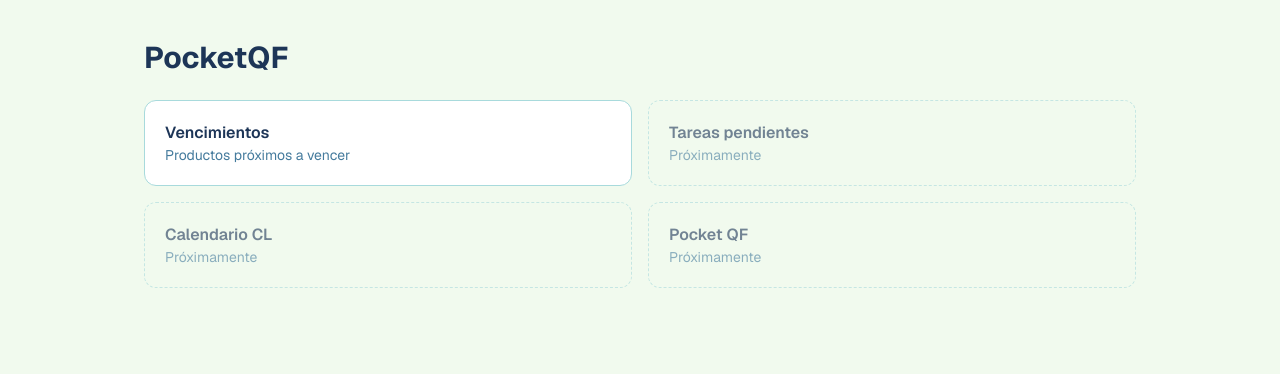
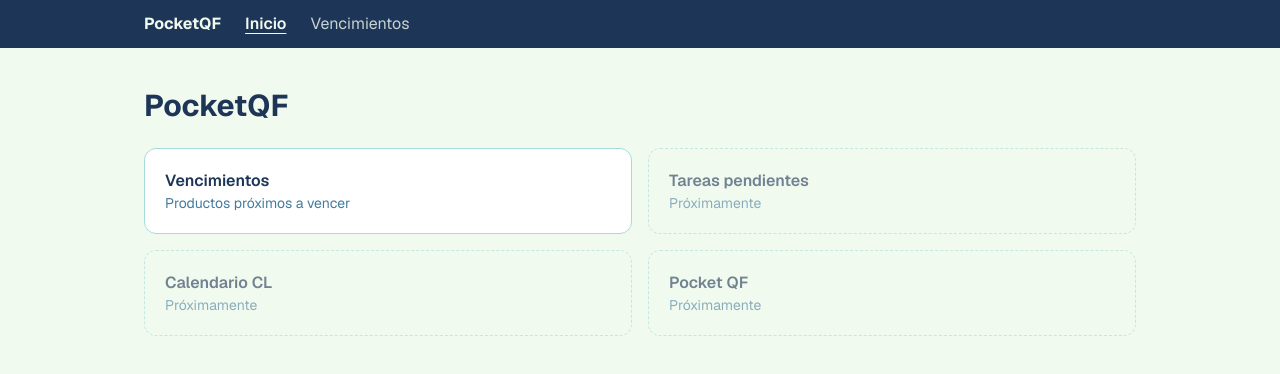
Before and after one commit to bizaphy/pocketQF, a Next.js app: page / in a window 1280 px wide. Shown: the top 374 px of the page. Built offline with nearby package versions, Linux system fonts and the light colour scheme.

Commit message:
navbar: se agrega componente navbar

```diff
--- a/src/app/layout.tsx
+++ b/src/app/layout.tsx
@@ -1,4 +1,5 @@
 import type { Metadata } from "next";
+import Navbar from "@/components/Navbar";
 import { Geist, Geist_Mono } from "next/font/google";
 import "./globals.css";
 
@@ -27,7 +28,10 @@ export default function RootLayout({ children }: LayoutProps<"/">) {
       lang="es"
       className={`${geistSans.variable} ${geistMono.variable} h-full antialiased`}
     >
-      <body className="min-h-full flex flex-col">{children}</body>
+      <body className="min-h-full flex flex-col">
+        <Navbar />
+        {children}
+      </body>
     </html>
   );
 }
--- /dev/null
+++ b/src/components/Navbar.tsx
@@ -0,0 +1,34 @@
+"use client";
+
+import Link from "next/link";
+import { usePathname } from "next/navigation";
+
+const links = [
+  { href: "/", nombre: "Inicio" },
+  { href: "/vencimientos", nombre: "Vencimientos" },
+];
+
+export default function Navbar() {
+  const pathname = usePathname(); // ej: "/vencimientos"
+
+  return (
+    <nav className="bg-deep-space text-honeydew">
+      <div className="mx-auto flex w-full max-w-5xl items-center gap-6 px-4 py-3">
+        <span className="font-bold">PocketQF</span>
+        {links.map((l) => (
+          <Link
+            key={l.href}
+            href={l.href}
+            className={
+              pathname === l.href
+                ? "font-semibold underline underline-offset-4"
+                : "opacity-80 hover:opacity-100"
+            }
+          >
+            {l.nombre}
+          </Link>
+        ))}
+      </div>
+    </nav>
+  );
+}
```
